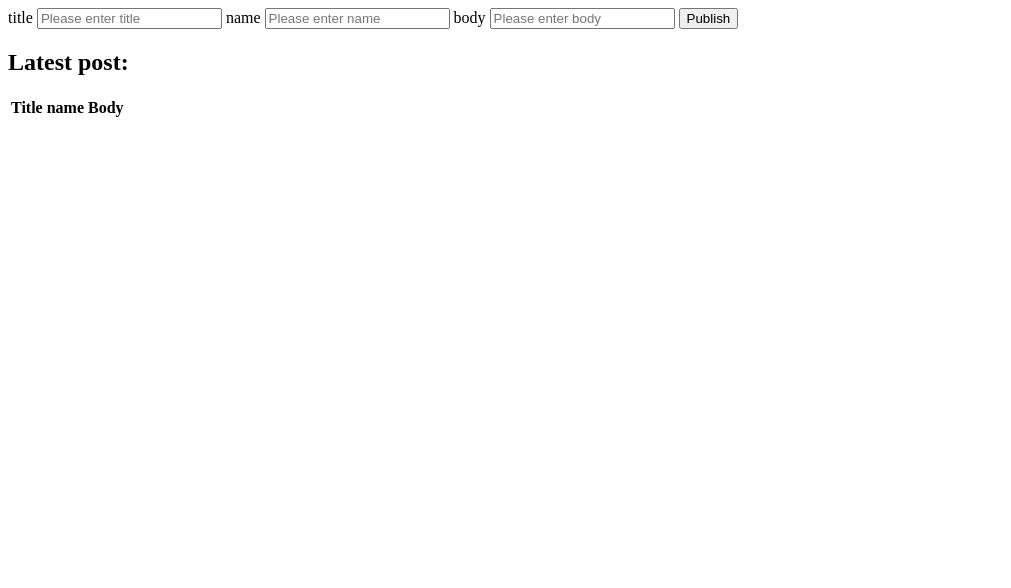
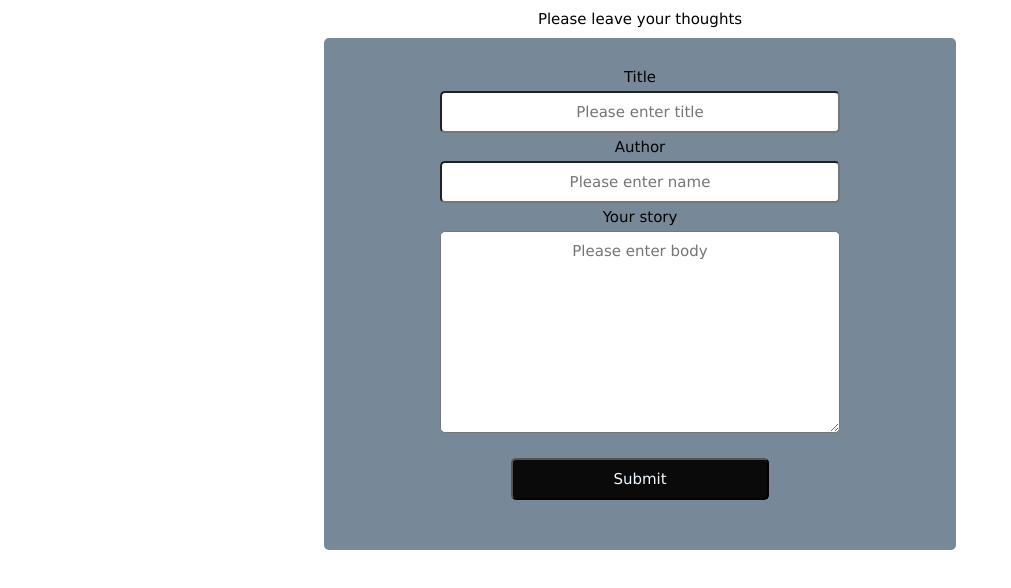
Before and after one commit to Gioele-M/lap2_group_assignment, a plain HTML site: page client/index.html in a window 1280 px wide. Shown: the whole page, without its empty margins (0-1011 px from the left). Drawn offline with Linux system fonts and the light colour scheme; no server answers; files whose address does not match are found by name.

Commit message:
add styling css and change html form

```diff
--- a/client/index.html
+++ b/client/index.html
@@ -10,7 +10,7 @@
 </head>
 <body>
 
-     <form id="new_post" >
+     <!-- <form id="new_post" >
 
         <label for="title">title</label>
         <input type="text" placeholder="Please enter title" id="title" />
@@ -22,9 +22,9 @@
         <input type="text" placeholder="Please enter body" id="body" />
 
         <input type="submit" value="Publish">
-    </form>
+    </form> -->
 
-    <section id=posts>
+    <!-- <section id=posts>
         <h1>Latest post:</h1>
         <table>
             <tr>
@@ -36,7 +36,25 @@
         <ul>
 
         </ul>
-    </section>
+    </section> -->
+
+    <div id="new_post">
+
+        <h1>Please leave your thoughts</h1>
+                <form>
+                <label for="title">Title</label>
+                <input type="text"  placeholder="Please enter title" id="title" name="title" required />
+                <label for="author">Author</label>
+                <input type="text" placeholder="Please enter name"  id="author" name="author" required />
+                <label for="post">Your story</label>
+                <textarea name="post" placeholder="Please enter body" id="post" cols="30" rows="10" required></textarea>
+                <input type="submit" id="submit-btn" value="Submit"/>
+            </form>
+
+        </div>
+
+
+
 
 </body>
 </html>
--- a/client/style.css
+++ b/client/style.css
@@ -0,0 +1,42 @@
+* {box-sizing:border-box;
+    text-align: center;
+    font: normal 15px Verdana, Arial, sans-serif;
+}
+
+
+#formSection{
+    display:none;
+}
+
+form{
+ display:flex;
+ flex-direction: column;
+ width: 50%;
+ max-height: 60%;
+ margin: auto;
+ background-color: lightslategray;
+ border-radius: 5px;
+ padding: 30px;
+
+
+
+}
+
+input[type=submit]{
+    padding: 10px;
+    border-radius:5px;
+    width: 45%;
+    margin: 20px auto;
+    background-color: rgb(11, 10, 10);
+    color: aliceblue;
+
+}
+
+input[type=text], textarea {
+    padding: 10px;
+    border-radius:5px;
+    width: 70%;
+    margin: 5px auto;
+
+
+}
```
